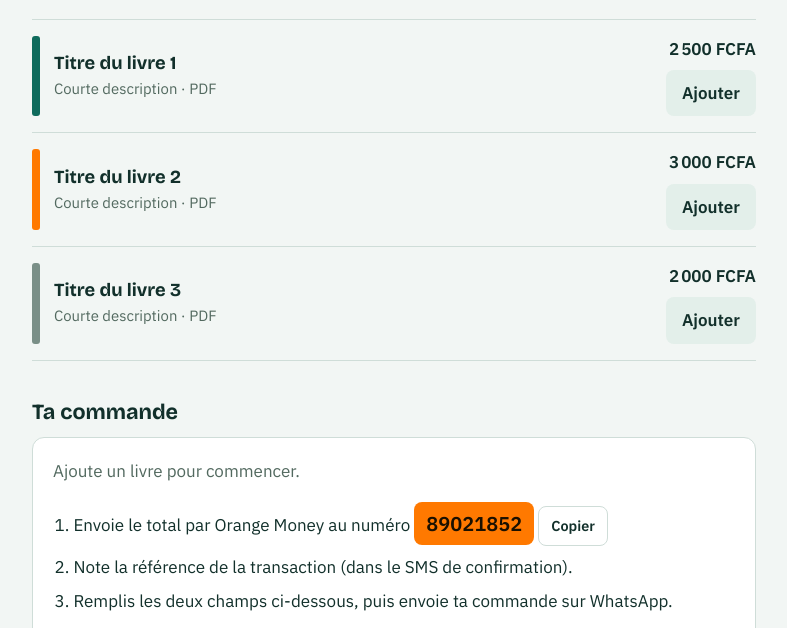
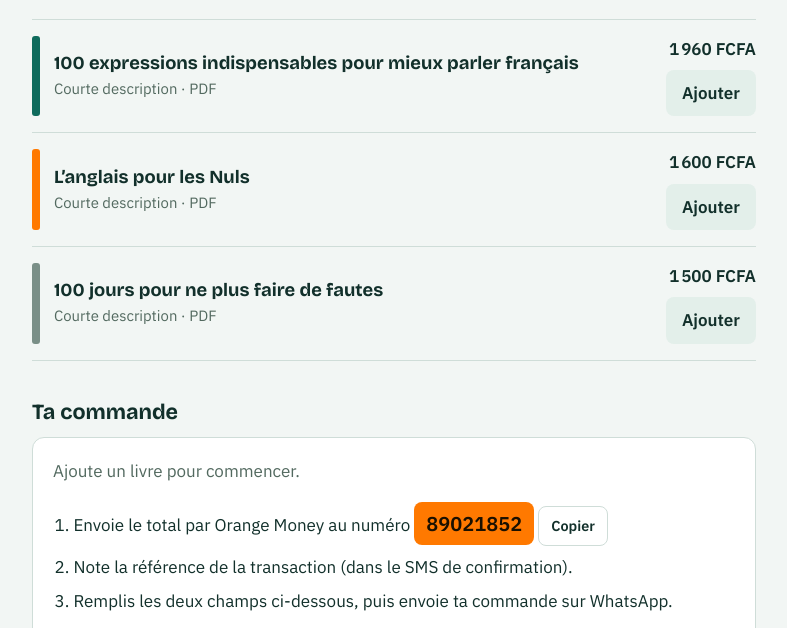
Before and after one commit to seydouabdoulaye9503-ux/librairie-pharma, a plain HTML site: page index.html in a window 1280 px wide. Shown: the part 156-784 px from the top of the page, without its empty margins (246-1033 px from the left). Drawn offline with nearby package versions, Linux system fonts and the light colour scheme.

Commit message:
Update index.html

```diff
--- a/index.html
+++ b/index.html
@@ -98,9 +98,9 @@ var OM_NUMBER = "89021852";
 var WHATSAPP = "22389021852"; // indicatif Mali 223 + numéro
 var BOOKS = [
   // img = nom de la photo envoyée sur GitHub (facultatif). Exemple : img:"livre1.jpg"
-  {id:1, title:"Titre du livre 1", desc:"Courte description", price:2500, img:""},
-  {id:2, title:"Titre du livre 2", desc:"Courte description", price:3000, img:""},
-  {id:3, title:"Titre du livre 3", desc:"Courte description", price:2000, img:""}
+  {id:1, title:"100 expressions indispensables pour mieux parler français", desc:"Courte description", price:1960, img:""},
+  {id:2, title:"L’anglais pour les Nuls", desc:"Courte description", price:1600, img:""},
+  {id:3, title:"100 jours pour ne plus faire de fautes", desc:"Courte description", price:1500, img:""}
 ];
 // ===================================================================
 var cart = {};
```
